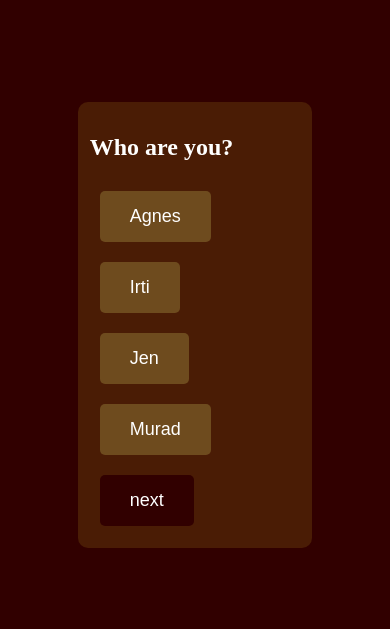
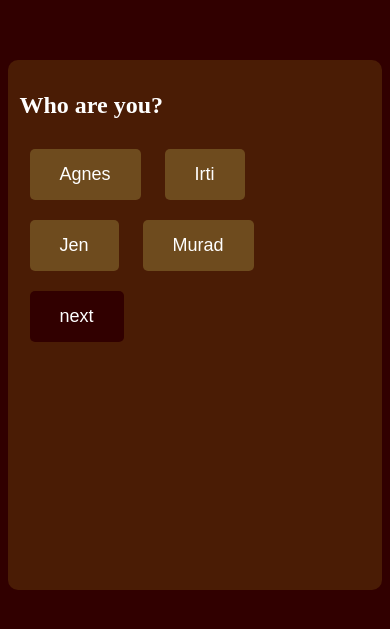
Before and after one commit to PreOnZi/CCIend, a plain HTML site: page quiz.html in a window 390 px wide. Shown: the part 105-734 px from the top of the page. Drawn offline with Linux system fonts and the light colour scheme.

Commit message:
fix: add container styles

```diff
--- a/style.css
+++ b/style.css
@@ -1,6 +1,6 @@
 body {
   margin-right: 20%;
-    margin-left:20%;
+  margin-left: 20%;
   padding: 0;
   display: flex;
   justify-content: center;
@@ -30,7 +30,7 @@ body {
   background-color: rgb(74, 28, 5); /* Slightly lighter color on hover */
 }
 
-.quiz-button{
+.quiz-button {
   display: inline-block;
   padding: 15px 30px;
   margin: 10px;
@@ -48,7 +48,8 @@ body {
   background-color: rgb(74, 28, 5); /* Slightly lighter color on hover */
 }
 
-#next-button{  display: inline-block;
+#next-button {
+  display: inline-block;
   padding: 15px 30px;
   margin: 10px;
   font-size: 18px;
@@ -59,7 +60,8 @@ body {
   border-radius: 5px;
   cursor: pointer;
   transition: background-color 0.3s;
-    white-space: normal;}
+  white-space: normal;
+}
 .hidden {
   display: none;
 }
@@ -67,9 +69,17 @@ body {
   display: block;
   margin: 10px 0;
 }
-.container{
+.container {
   background-color: rgb(74, 28, 5);
   padding: 5%;
   border-radius: 10px;
+  min-width: 70vw;
+  min-height: 30vh;
+}
 
+@media screen and (max-width: 800px) {
+  .container {
+    min-width: 90vw;
+    min-height: 60vh;
   }
+}
```
Lines whose indentation alone changed are shown as unchanged.
